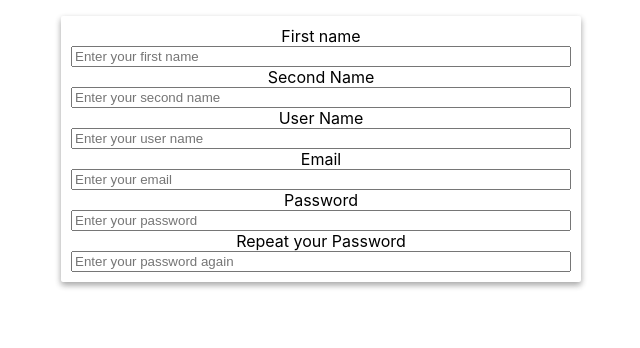
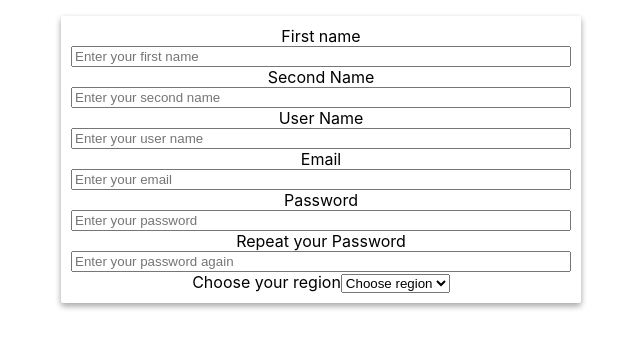
Before and after one commit to Seredenko23/homework9, a React (Create React App) app: page / in a window 1280 px wide. Shown: the top 348 px of the page, without its empty margins (319-959 px from the left). Built offline with nearby package versions, Linux system fonts and the light colour scheme.

Commit message:
added Select component

```diff
--- a/src/Form/Form.js
+++ b/src/Form/Form.js
@@ -3,13 +3,12 @@ import Input from "./part/Input/Input";
 import update from 'immutability-helper';
 
 import './Form.css';
+import Select from "./part/Select/Select";
 
 
 class Form extends Component {
     constructor(props) {
         super(props);
-        const genderOption = ['Male', 'Female', 'Other'];
-        const regionOption = ['1', '2', '3'];
 
         this.state = {
             newUser: {
@@ -25,19 +24,28 @@ class Form extends Component {
                 message: '',
                 photo: null,
             },
+
+            genderOption: ['Male', 'Female', 'Other'],
+            regionOption: ['1', '2', '3'],
+
         };
     }
 
     handler = (e) => {
         const {name, value} = e.target;
         const newState = update(this.state, {
-                newUser: {
-                    [name] : {$set :value}
-                }
+            newUser: {
+                [name] : {$set :value}
             }
-        )
+        });
         this.setState(newState);
     };
+
+    handleSubmit = (event) => {
+        console.log(this.state.newUser)
+        event.preventDefault();
+    }
+
 
     render() {
         return (
@@ -84,6 +92,13 @@ class Form extends Component {
                     placeholder='Enter your password again'
                     value={this.state.newUser.repeatPassword}
                     type='text'/>
+                <Select
+                    name='region'
+                    title='Choose your region'
+                    handler={this.handler}
+                    placeholder='Choose region'
+                    value={this.state.newUser.region}
+                    options={this.state.regionOption}/>
             </form>
         );
     }
--- /dev/null
+++ b/src/Form/part/Select/Select.js
@@ -0,0 +1,34 @@
+import React, {Component} from 'react';
+import './Select.css'
+
+class Select extends Component {
+    constructor(props) {
+        super(props)
+    }
+    render() {
+        let {name, title, handler, placeholder, options, value} = this.props
+        let arrayOptions = options.map(el => {
+            return (
+                <option
+                    key={el}
+                    value={el}>
+                    {el}
+                </option>
+            )
+        })
+        return (
+            <div className='select-wrapper'>
+                <label htmlFor={name}>{title}</label>
+                <select name={name}
+                        id={name}
+                        value={value}
+                        onChange={handler}>
+                    <option value="" disabled>{placeholder}</option>
+                    {arrayOptions}
+                </select>
+            </div>
+        );
+    }
+}
+
+export default Select;
```
Also changed, not shown: src/Form/part/Select/Select.css (added).
